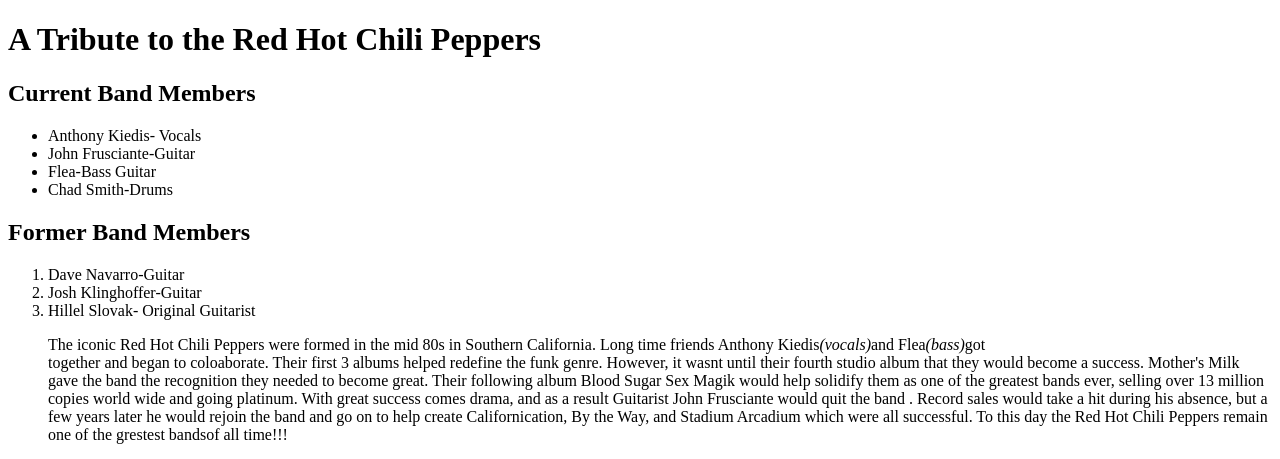
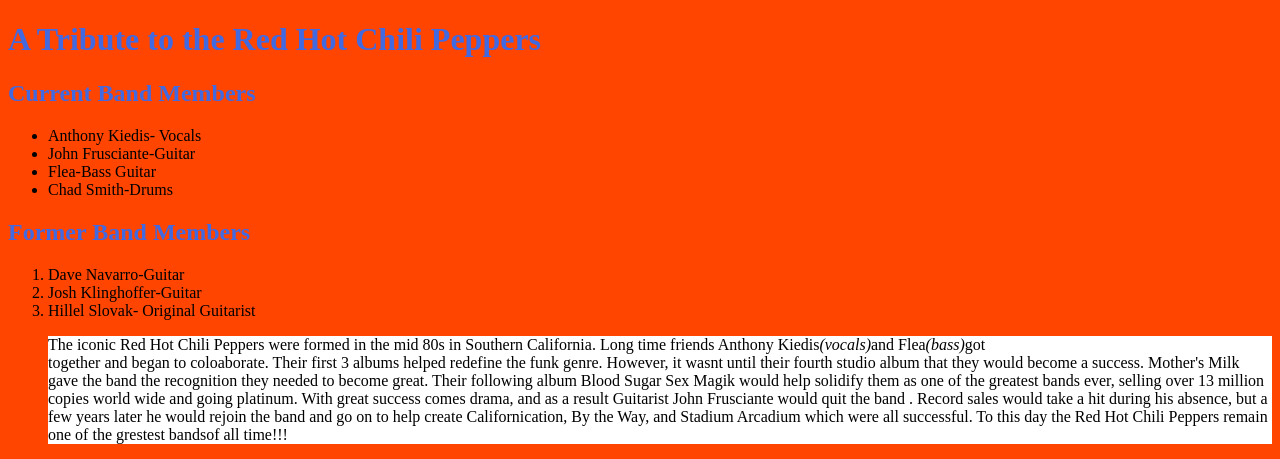
Before and after one commit to 201090/rhcp_fanpage, a plain HTML site: page index.html in a window 1280 px wide. Shown: the top 459 px of the page. Drawn offline with Linux system fonts and the light colour scheme.

Commit message:
new background

```diff
--- a/index.html
+++ b/index.html
@@ -1,8 +1,19 @@
 <!doctype html>
 <html lang="en">
- <link href="style-2.css"ref="stylesheet">
  <link href="style.css" ref="stylesheet">
+
 <h1> A Tribute to the Red Hot Chili Peppers</h1>
+<style>
+    body{
+        background-color:orangered;
+    }
+    h1,h2{
+        color:royalblue;
+    }
+    p{
+        background-color:white;
+    }
+</style>
 <h2>Current Band Members</h2>
 <ul>
     <li>Anthony Kiedis- Vocals </li>
--- a/style.css
+++ b/style.css
@@ -1,6 +1,6 @@
 h1{
-    color:red
+background-color: red;
 }
 h2{
-
+    color:blue
 }
```
